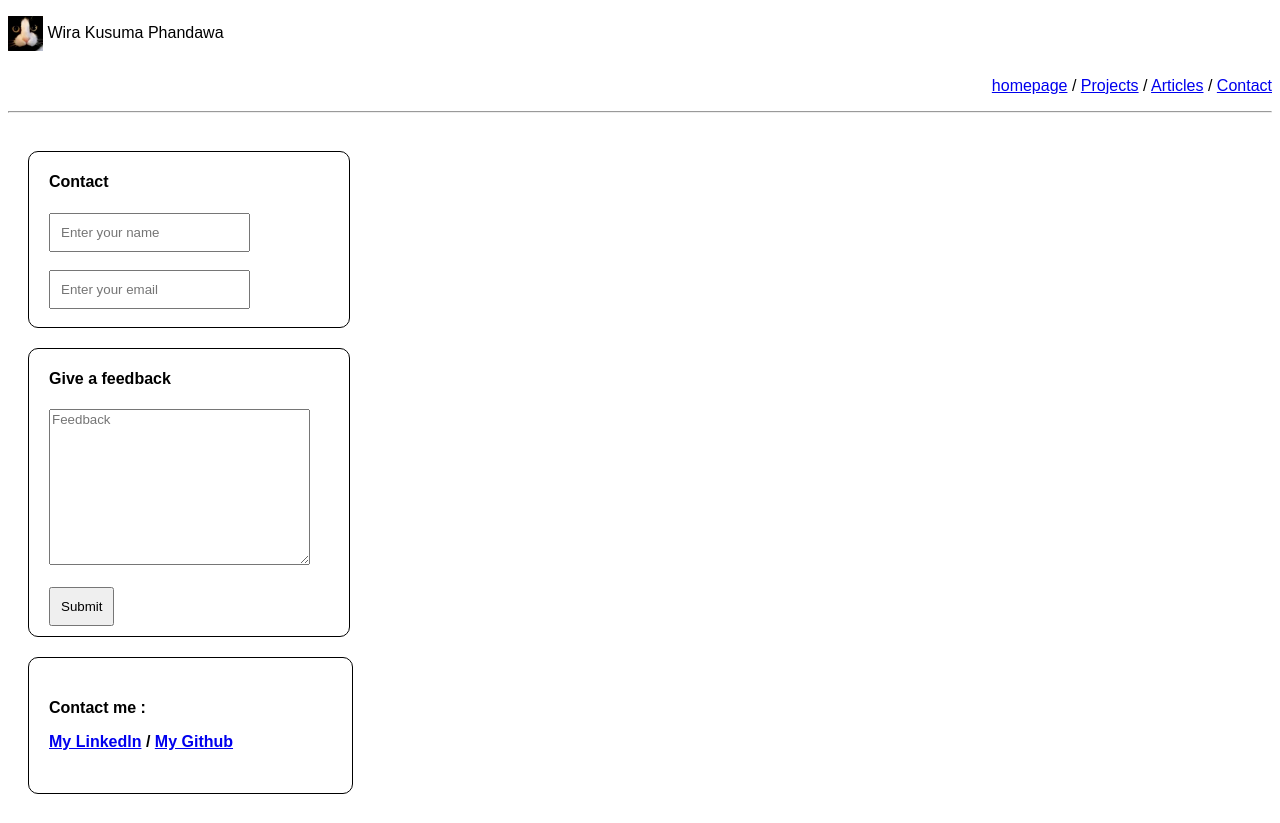
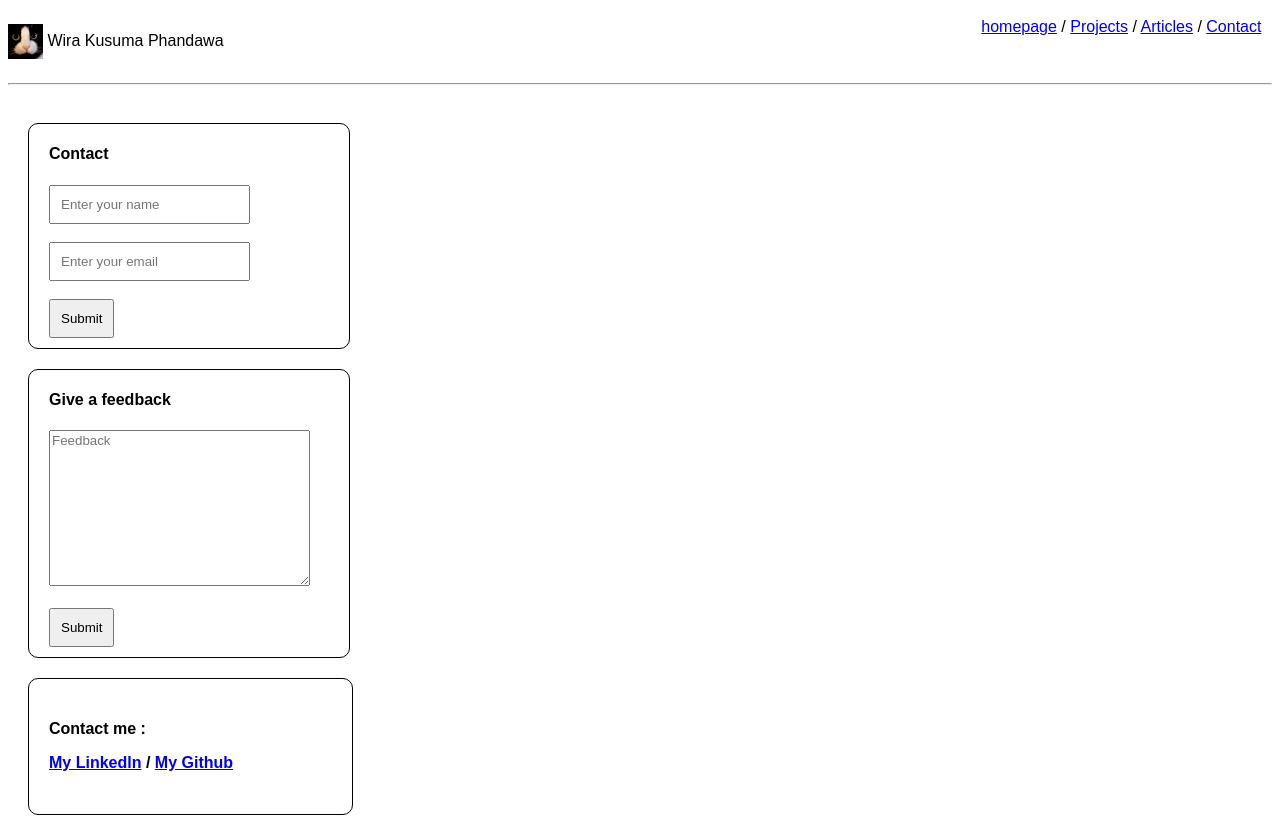
Before and after one commit to Lordwalker11/roadmap.sh-solution, a plain HTML site: page basic html website/Contact.html in a window 1280 px wide. Before the commit the page ends 802 px from the top, so only its background shows below. Drawn offline with Linux system fonts and the light colour scheme.

Commit message:
Update Contact.html

```diff
--- a/basic html website/Contact.html
+++ b/basic html website/Contact.html
@@ -19,6 +19,7 @@
             .pertama{
                 border: 1px solid;
                 width: 300px;
+                padding-bottom: 10px;
                 padding-left: 20px;
                 margin-bottom: 20px;
                 border-radius: 10px;
@@ -30,14 +31,15 @@
                 padding-bottom: 10px;
                 margin-bottom: 20px;
                 border-radius: 10px;
-
             }
 
         </style>
     </head>
 
     <body>
-        <p><img src="img/kucing.jpeg" alt="photo profile" width="35px" align="center"> Wira Kusuma Phandawa
+        <div class="hisi">
+            <p class="utama">
+                <img src="img/kucing.jpeg" alt="photo profile" width="35px" align="center"> Wira Kusuma Phandawa
 
                 <div class="navi">
                     <a href="Homepage.html">homepage</a> /
@@ -46,6 +48,7 @@
                     <a href="Contact.html">Contact</a>
                 </div>
             </p>
+        </div>
 
         <hr>
 
@@ -53,11 +56,12 @@
             <div class="pertama">
                 <h4>Contact</h4>
 
-
                 <input type="text" name="nama" placeholder="Enter your name" style="padding: 10px;"><br><br>
 
                 <input type="email" name="email" placeholder="Enter your email" style="padding: 10px;"><br><br>
 
+
+                <input type="button" value="Submit" name="submit" style="padding: 10px;">
             </div>
 
             <div class="kedua">
```
Lines whose indentation alone changed are shown as unchanged.
